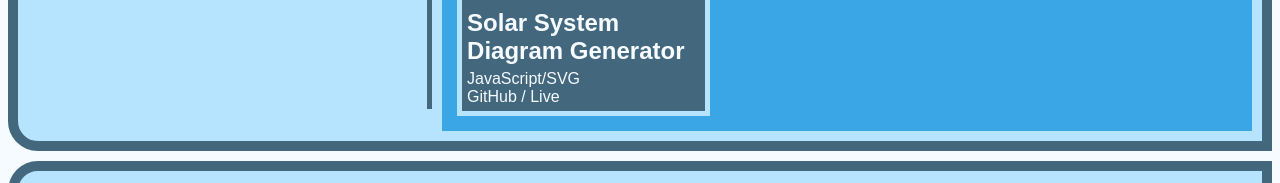
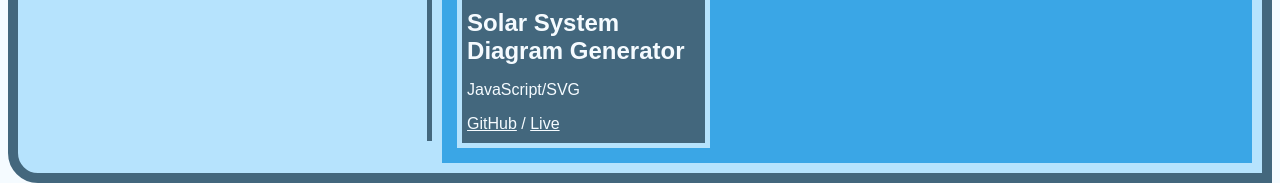
Before and after one commit to giancarlow333/react-portfolio, a React (Vite) app: page /Portfolio in a window 1280 px wide. Shown: the part 623-806 px from the top of the page. Built offline with nearby package versions, Linux system fonts and the light colour scheme.

Commit message:
Change styles, remove glow on hover

```diff
--- a/src/App.css
+++ b/src/App.css
@@ -168,21 +168,17 @@
     }
 
     .card-text p {
-        margin: 0;
+        margin-bottom: 5px;
+    }
+
+    /* We want THESE links to be obvious */
+    .card-text a {
+        text-decoration: underline;
     }
 
     /* This style makes the first card larger than the rest */
     .starter-card {
         grid-column-start: span 3;
-    }
-
-    /* Make the cards glow */
-    .card {
-        transition: all 0.5s ease-in-out;
-    }
-
-    .card:hover {
-        box-shadow: inset 0px 0px 8px var(--lighter), 0 0 15px var(--lighter);
     }
 
     /* Styles for the footer of the website */
--- a/src/pages/Portfolio.jsx
+++ b/src/pages/Portfolio.jsx
@@ -9,7 +9,7 @@ export default function Portfolio() {
             imgurl="https://giancarlow333.github.io/portfolio/assets/img/solar_system_diagrammer.png"
             name="Solar System Diagram Generator"
             text="JavaScript/SVG"
-            github="https://giancarlow333.github.io/solar-system-diagrammer/"
+            github="https://github.com/giancarlow333/solar-system-diagrammer"
             livelink="https://giancarlow333.github.io/solar-system-diagrammer/"
           />
         </section>
```
Also changed, not shown: 1 other file (tests, documents, lock files or other folders).
